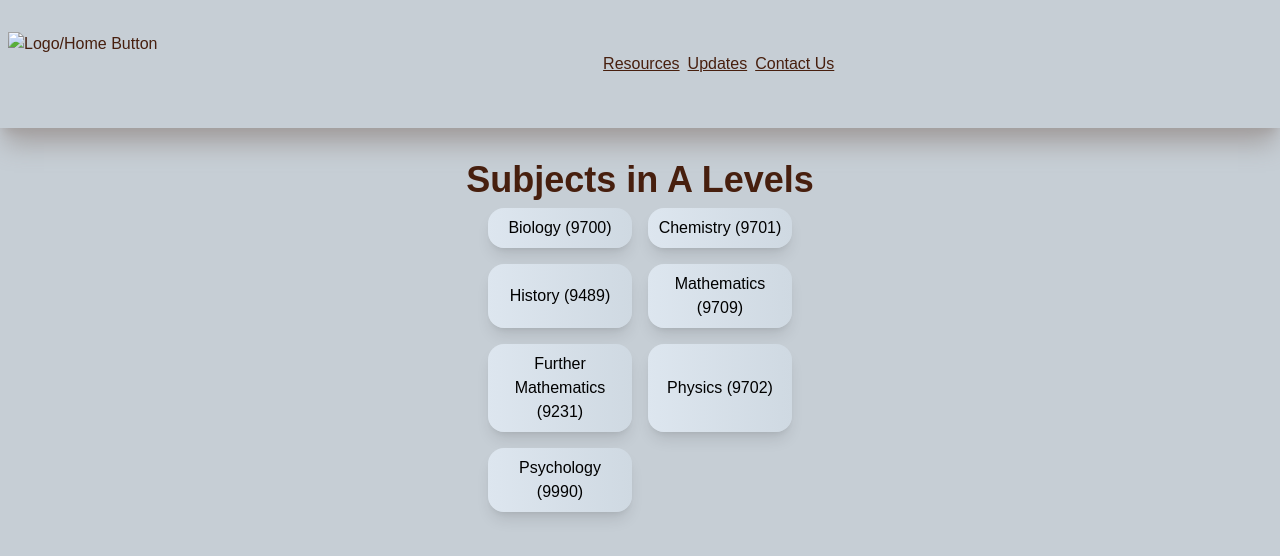
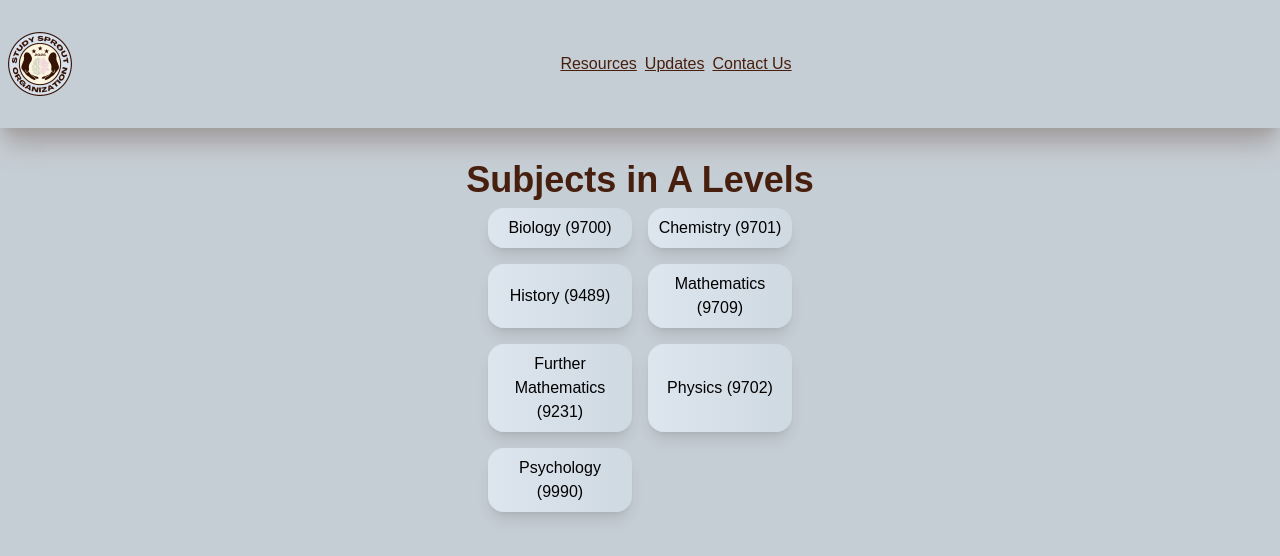
Before and after one commit to Keys87/study-sprout, a website: page rss/alevels.html in a window 1280 px wide. Drawn offline with Linux system fonts and the light colour scheme.

Commit message:
fix image not showing in navbar for per-curriculum htmls

```diff
--- a/rss/alevels.html
+++ b/rss/alevels.html
@@ -4,7 +4,7 @@
 <head>
   <meta charset="UTF-8" />
   <meta name="viewport" content="width=device-width, initial-scale=1.0" />
-  <link rel="shortcut icon" href="../public/Logo (Transparent).PNG" type="image/x-icon" />
+  <link rel="shortcut icon" href="../public/logo-trans.png" type="image/x-icon" />
   <link rel="stylesheet" href="../out.css" />
   <title>Study Sprout</title>
 </head>
@@ -15,7 +15,7 @@
 
     <div class="flex-auto ms-2">
       <a href="../index.html">
-        <img src="../public/Logo (Transparent).PNG" alt="Logo/Home Button" class="h-16 w-auto object-contain" />
+        <img src="../public/logo-trans.png" alt="Logo/Home Button" class="h-16 w-auto object-contain" />
       </a>
     </div>
 
```
Also changed, not shown: rss/ib.html (+2 -2 lines), rss/igcse.html (+2 -2 lines), rss/sat.html (+2 -2 lines).
